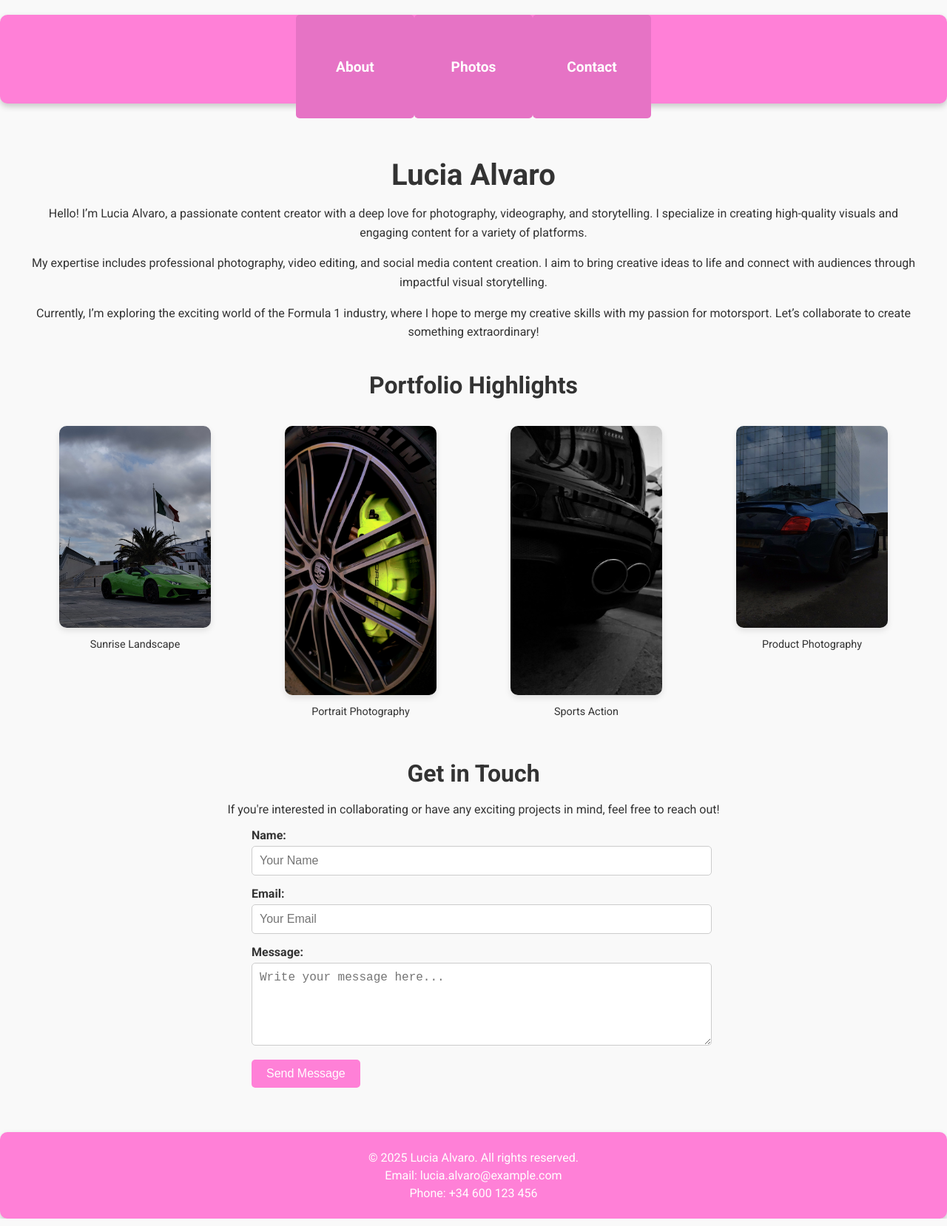
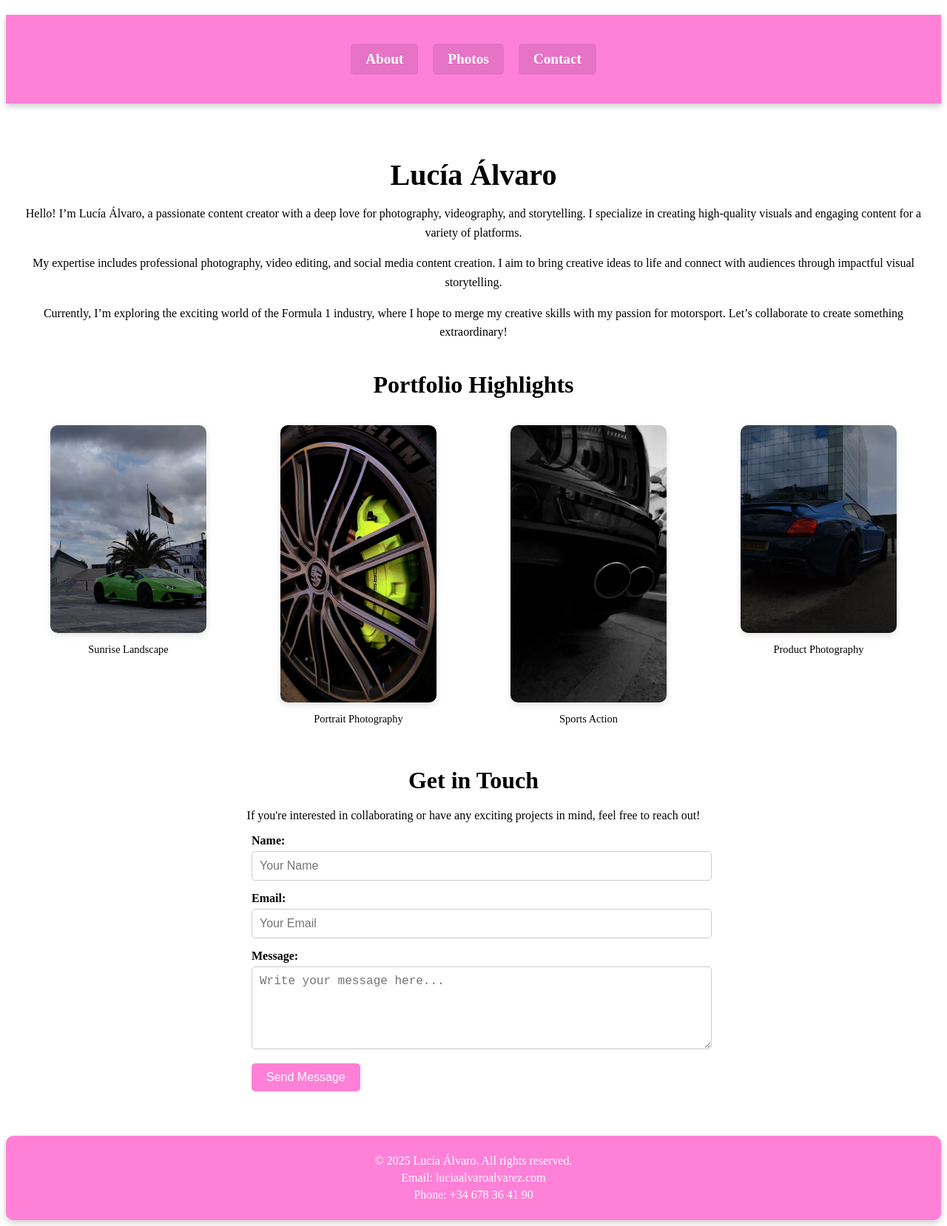
Before and after one commit to pmirof/portfolio_lucia_alvaro_alvarez, a plain HTML site: page index.html in a window 1280 px wide. Shown: the whole page at 74% size. Drawn offline with Linux system fonts and the light colour scheme.

Commit message:
finished html and css

```diff
--- a/index.html
+++ b/index.html
@@ -4,173 +4,16 @@
 <head>
     <meta charset="UTF-8">
     <meta name="viewport" content="width=device-width, initial-scale=1.0">
-    <meta name="description" content="Lucia Alvaro's portfolio showcasing photography, videography, and creative projects. Explore my work and get in touch for collaborations.">
-    <meta name="author" content="Lucia Alvaro">
+    <meta name="description" content="Lucía Álvaro's portfolio showcasing photography, videography, and creative projects. Explore my work and get in touch for collaborations.">
+    <meta name="author" content="Lucía Álvaro">
     <meta name="keywords" content="Portfolio, Photography, Videography, Content Creation, F1, Creative Projects">
-    <title>Lucia Alvaro - Portfolio</title>
+    <title>Lucía Álvaro - Portfolio</title>
     <link rel="stylesheet" href="./styles/styles.css">
     <link rel="icon" href="./images/f1.png" type="image/x-icon">
-    <!-- Link to external fonts -->
     <link href="https://fonts.googleapis.com/css2?family=Roboto:wght@400;500;700&display=swap" rel="stylesheet">
-    <style>
-        body {
-            margin: 0;
-            padding: 0;
-            font-family: 'Roboto', sans-serif;
-            background-color: #f9f9f9;
-            color: #333;
-        }
-
-        header {
-            background-color: #ff80d7;
-            border-radius: 10px;
-            height: 120px;
-            display: flex;
-            flex-direction: row;
-            flex-flow: row wrap;
-            justify-content: center;
-            align-items: center;
-            gap: 30px;
-            margin: 20px auto;
-            box-shadow: 0 4px 8px rgba(0, 0, 0, 0.2);
-        }
-        .menu {
-        display: flex;
-        justify-content: space-around; /* Distribuye los elementos de manera uniforme */
-        align-items: center; /* Alinea los elementos verticalmente en el centro */
-    }
-
-        .item-menu {
-            color: white;
-            font-size: 1.2rem;
-            font-weight: bold;
-            text-decoration: none;
-            flex-direction: row;
-            flex: 1;
-            padding: 10px 20px;
-            border-radius: 5px;
-            transition: background-color 0.3s ease;
-            background-color: #e673c5;
-        }
-
-        .item-menu:hover {
-            background-color: #cc66b2;
-        }
-
-        .content {
-            padding: 20px;
-            max-width: 1200px;
-            margin: 0 auto;
-        }
-
-        .about {
-            text-align: center;
-        }
-
-        .about h1 {
-            font-size: 2.5rem;
-            margin-bottom: 1rem;
-        }
-
-        .about p {
-            line-height: 1.6;
-            margin-bottom: 1rem;
-        }
-
-        .photos {
-            margin-top: 40px;
-        }
-
-        .photos h2 {
-            font-size: 2rem;
-            margin-bottom: 20px;
-            text-align: center;
-        }
-
-        .gallery {
-            display: grid;
-            grid-template-columns: repeat(auto-fit, minmax(200px, 1fr));
-            gap: 20px;
-        }
-
-        .gallery img {
-            width: 100%;
-            border-radius: 10px;
-            box-shadow: 0 4px 8px rgba(0, 0, 0, 0.1);
-        }
-
-        .gallery figcaption {
-            text-align: center;
-            margin-top: 10px;
-            font-size: 0.9rem;
-        }
-
-        .contact {
-            margin-top: 40px;
-            text-align: center;
-        }
-
-        .contact h2 {
-            font-size: 2rem;
-            margin-bottom: 20px;
-        }
-
-        form {
-            max-width: 600px;
-            margin: 0 auto;
-            text-align: left;
-        }
-
-        form label {
-            display: block;
-            margin-bottom: 5px;
-            font-weight: bold;
-        }
-
-        form input,
-        form textarea {
-            width: 100%;
-            padding: 10px;
-            margin-bottom: 15px;
-            border: 1px solid #ccc;
-            border-radius: 5px;
-            font-size: 1rem;
-        }
-
-        form button {
-            background-color: #ff80d7;
-            color: white;
-            border: none;
-            padding: 10px 20px;
-            font-size: 1rem;
-            border-radius: 5px;
-            cursor: pointer;
-            transition: background-color 0.3s ease;
-        }
-
-        form button:hover {
-            background-color: #e673c5;
-        }
-
-        footer {
-            margin-top: 40px;
-            background-color: #ff80d7;
-            padding: 20px;
-            text-align: center;
-            border-radius: 10px;
-            box-shadow: 0 4px 8px rgba(0, 0, 0, 0.2);
-            color: white;
-            font-size: 1rem;
-        }
-
-        footer p {
-            margin: 5px 0;
-        }
-    </style>
 </head>
 
 <body>
-    <!-- Header Section -->
     <header>
         <nav aria-label="Main Navigation" class="menu">
             <a class="item-menu" href="#about">About</a>
@@ -179,17 +22,14 @@
         </nav>
     </header>
 
-    <!-- Main Content -->
     <main class="content">
-        <!-- About Section -->
         <section id="about" class="about">
-            <h1>Lucia Alvaro</h1>
-            <p>Hello! I’m Lucia Alvaro, a passionate content creator with a deep love for photography, videography, and storytelling. I specialize in creating high-quality visuals and engaging content for a variety of platforms.</p>
+            <h1>Lucía Álvaro</h1>
+            <p>Hello! I’m Lucía Álvaro, a passionate content creator with a deep love for photography, videography, and storytelling. I specialize in creating high-quality visuals and engaging content for a variety of platforms.</p>
             <p>My expertise includes professional photography, video editing, and social media content creation. I aim to bring creative ideas to life and connect with audiences through impactful visual storytelling.</p>
             <p>Currently, I’m exploring the exciting world of the Formula 1 industry, where I hope to merge my creative skills with my passion for motorsport. Let’s collaborate to create something extraordinary!</p>
         </section>
 
-        <!-- Photos Section -->
         <section id="photos" class="photos">
             <h2>Portfolio Highlights</h2>
             <div class="gallery">
@@ -212,11 +52,10 @@
             </div>
         </section>
 
-        <!-- Contact Section -->
         <section id="contact" class="contact">
             <h2>Get in Touch</h2>
             <p>If you're interested in collaborating or have any exciting projects in mind, feel free to reach out!</p>
-            <form action="https://example.com/submit" method="POST">
+            <form action="https://formspree.io/f/myzkwzrk" method="POST">
                 <label for="name">Name:</label>
                 <input type="text" id="name" name="name" placeholder="Your Name" required>
 
@@ -231,11 +70,10 @@
         </section>
     </main>
 
-    <!-- Footer -->
     <footer>
-        <p>&copy; 2025 Lucia Alvaro. All rights reserved.</p>
-        <p>Email: lucia.alvaro@example.com</p>
-        <p>Phone: +34 600 123 456</p>
+        <p>&copy; 2025 Lucía Álvaro. All rights reserved.</p>
+        <p>Email: luciaalvaroalvarez.com</p>
+        <p>Phone: +34 678 36 41 90</p>
     </footer>
 </body>
 
--- a/styles/styles.css
+++ b/styles/styles.css
@@ -1,51 +1,41 @@
-
-body {
-    margin: 0;
-    padding: 0;
-    font-family: 'Roboto', sans-serif;
-    background-color: #f9f9f9;
-    color: #333;
+header {
+    background-color: #ff80d7;
+    height: 120px;
+    display: flex;
+    justify-content: center;
+    align-items: center;
+    margin: 20px auto;
+    box-shadow: 0 4px 8px rgba(0, 0, 0, 0.2);
 }
 
-header {
-    background-color: #f5deb3;
-    border-radius: 10px;
-    height: 500px;
+.menu {
     display: flex;
     justify-content: center;
     align-items: center;
     gap: 20px;
-    margin: 20px auto;
-    box-shadow: 0 4px 8px rgba(0, 0, 0, 0.2);
+    width: 100%;
+    max-width: 1200px;
+    padding: 0 20px;
 }
 
 .item-menu {
-    width: 120px;
-    height: 120px;
-    background-color: #ff6347;
-    border: none;
-    text-align: center;
-    font-size: 18px;
+    color: white;
+    font-size: 1.2rem;
     font-weight: bold;
-    color: white;
-    display: flex;
-    justify-content: center;
-    align-items: center;
-    border-radius: 50%;
-    transition: transform 0.3s ease, background-color 0.3s ease;
-    cursor: pointer;
     text-decoration: none;
+    padding: 10px 20px;
+    border-radius: 5px;
+    transition: background-color 0.3s ease, transform 0.3s ease;
+    background-color: #e673c5;
 }
 
 .item-menu:hover {
+    background-color: #cc66b2;
     transform: scale(1.1);
-    background-color: #e55347;
 }
 
 .content {
     padding: 20px;
-    max-width: 1200px;
-    margin: 0 auto;
 }
 
 .about {
@@ -123,7 +113,7 @@ form textarea {
 }
 
 form button {
-    background-color: #ff6347;
+    background-color: #ff80d7;
     color: white;
     border: none;
     padding: 10px 20px;
@@ -134,37 +124,20 @@ form button {
 }
 
 form button:hover {
-    background-color: #e55347;
+    background-color: #e673c5;
 }
 
 footer {
     margin-top: 40px;
-    background-color: #f5deb3;
+    background-color: #ff80d7;
     padding: 20px;
     text-align: center;
     border-radius: 10px;
     box-shadow: 0 4px 8px rgba(0, 0, 0, 0.2);
+    color: white;
+    font-size: 1rem;
 }
 
-footer nav ul {
-    list-style: none;
-    padding: 0;
-    display: flex;
-    justify-content: center;
-    gap: 20px;
+footer p {
+    margin: 5px 0;
 }
-
-footer nav ul li {
-    display: inline;
-}
-
-footer nav ul li a {
-    text-decoration: none;
-    color: #333;
-    font-weight: bold;
-    transition: color 0.3s ease;
-}
-
-footer nav ul li a:hover {
-    color: #ff6347;
-}
```
